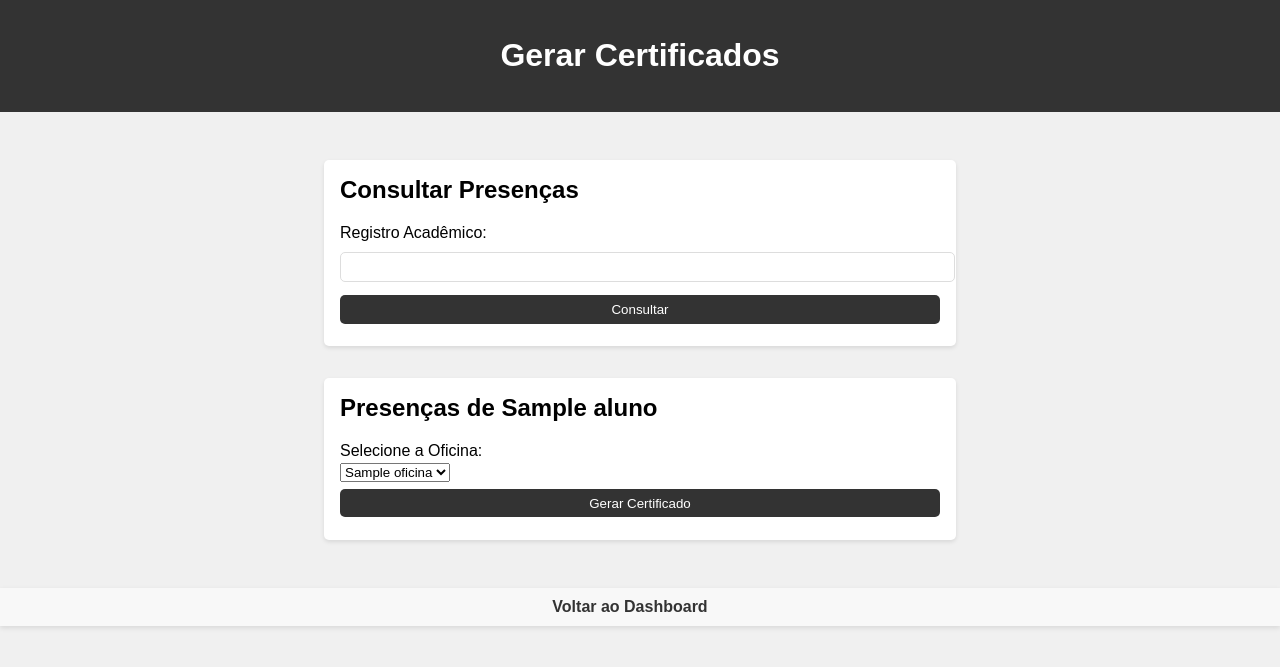
After one commit to pedrovinchi1/Oficina2, a Python web app: template app/templates/gerarcertificados.html in a window 1280 px wide. The commit adds this page. Shown: the top 667 px of the page. Run offline with Jinja, Linux system fonts and the light colour scheme; the template is opened without the code that fills it: most values are stand-ins (such as "Sample title", 1, 10 or a date in 2020).

Commit message:
Reapply "Merge branch 'main' of https://github.com/pedrovinchi1/Oficina2"
This reverts commit 031db10e01117abc7a26d0f0e27174a223d04db4.

```diff
--- a/app/models.py
+++ b/app/models.py
@@ -28,9 +28,9 @@ class Aluno(Base):
     presencas = relationship("Presenca", back_populates="aluno")
 
 class Presenca(Base):
-    __tablename__ = "presencas"
+    __tablename__ = "presenca"
     id = Column(Integer, primary_key=True, index=True)
-    aluno_id = Column(Integer, ForeignKey("alunos.registro_academico"))
+    registro_academico = Column(Integer, ForeignKey("alunos.registro_academico"))
     oficina_id = Column(Integer, ForeignKey("oficinas.id"))
     aluno = relationship("Aluno", back_populates="presencas")
     oficina = relationship("Oficina", back_populates="presencas")
--- a/app/static/style.css
+++ b/app/static/style.css
@@ -28,6 +28,9 @@ footer {
     max-width: 100%;
     max-height: 100%;
     box-sizing: border-box;
+    overflow: hidden;
+    word-wrap: break-word;
+    text-overflow: ellipsis;
 }
 
 section {
--- a/app/templates/cadastroprofessor.html
+++ b/app/templates/cadastroprofessor.html
@@ -27,7 +27,8 @@
                 <button type="submit">Cadastrar</button>
                 <nav class="menu">
                     <ul>
-                        <li><a href="/">Voltar</a></li>
+                        <li><a href="/logout">Sair</a></li>
+                        <li><a href="/dashboard">Voltar</a></li>
                     </ul>
                 </nav>
                 {% if error %}
--- /dev/null
+++ b/app/templates/gerarcertificados.html
@@ -0,0 +1,49 @@
+<!DOCTYPE html>
+<html lang="pt-BR">
+<head>
+    <meta charset="UTF-8">
+    <meta name="viewport" content="width=device-width, initial-scale=1.0">
+    <title>Gerar Certificados</title>
+    <link rel="stylesheet" href="/static/style.css">
+</head>
+<body>
+    <header>
+        <h1>Gerar Certificados</h1>
+    </header>
+    <main>
+        <section>
+            <h2>Consultar Presenças</h2>
+            <form action="/consultar-presencas" method="post">
+                <label for="registro_academico">Registro Acadêmico:</label>
+                <input type="number" id="registro_academico" name="registro_academico" required>
+                <button type="submit">Consultar</button>
+            </form>
+        </section>
+        {% if aluno %}
+        <section>
+            <h2>Presenças de {{ aluno.nome }}</h2>
+            <form action="/gerar-certificado" method="post">
+                <input type="hidden" name="registro_academico" value="{{ aluno.registro_academico }}">
+                <label for="oficina_id">Selecione a Oficina:</label>
+                <select id="oficina_id" name="oficina_id" required>
+                    {% for presenca in presencas %}
+                    <option value="{{ presenca.oficina.id }}">{{ presenca.oficina.titulo }}</option>
+                    {% endfor %}
+                </select>
+                <button type="submit">Gerar Certificado</button>
+            </form>
+        </section>
+        {% endif %}
+        {% if error %}
+        <section>
+            <p>{{ error }}</p>
+        </section>
+        {% endif %}
+    </main>
+    <nav class="menu">
+        <ul>
+            <li><a href="/dashboard">Voltar ao Dashboard</a></li>
+        </ul>
+    </nav>
+</body>
+</html>
```
Also changed, not shown: app/crud.py (+34 -2 lines), app/schemas.py (+8 -2 lines), app/templates/cadastrooficina.html (+33 -9 lines), app/templates/presencaregistrada.html (added, +24 -0 lines), 1 other file.
